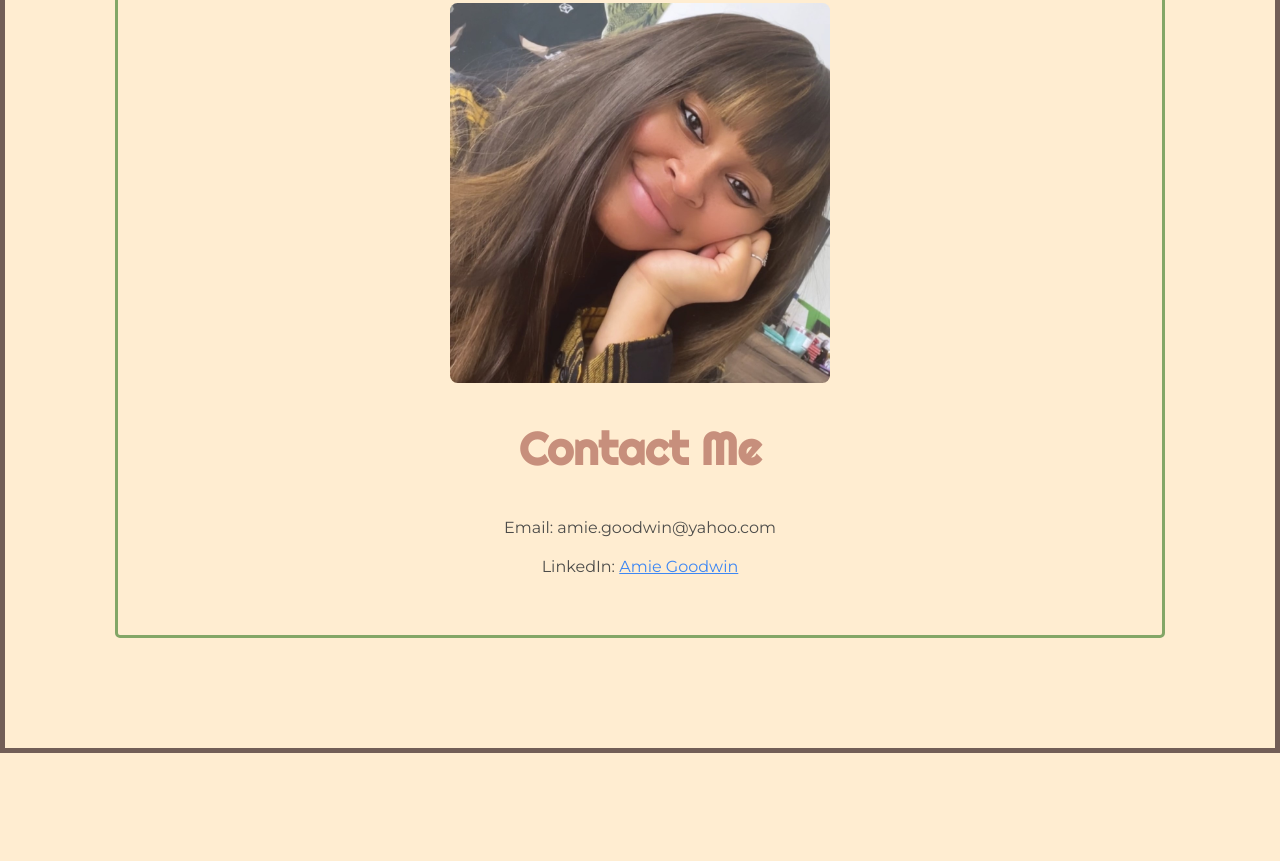
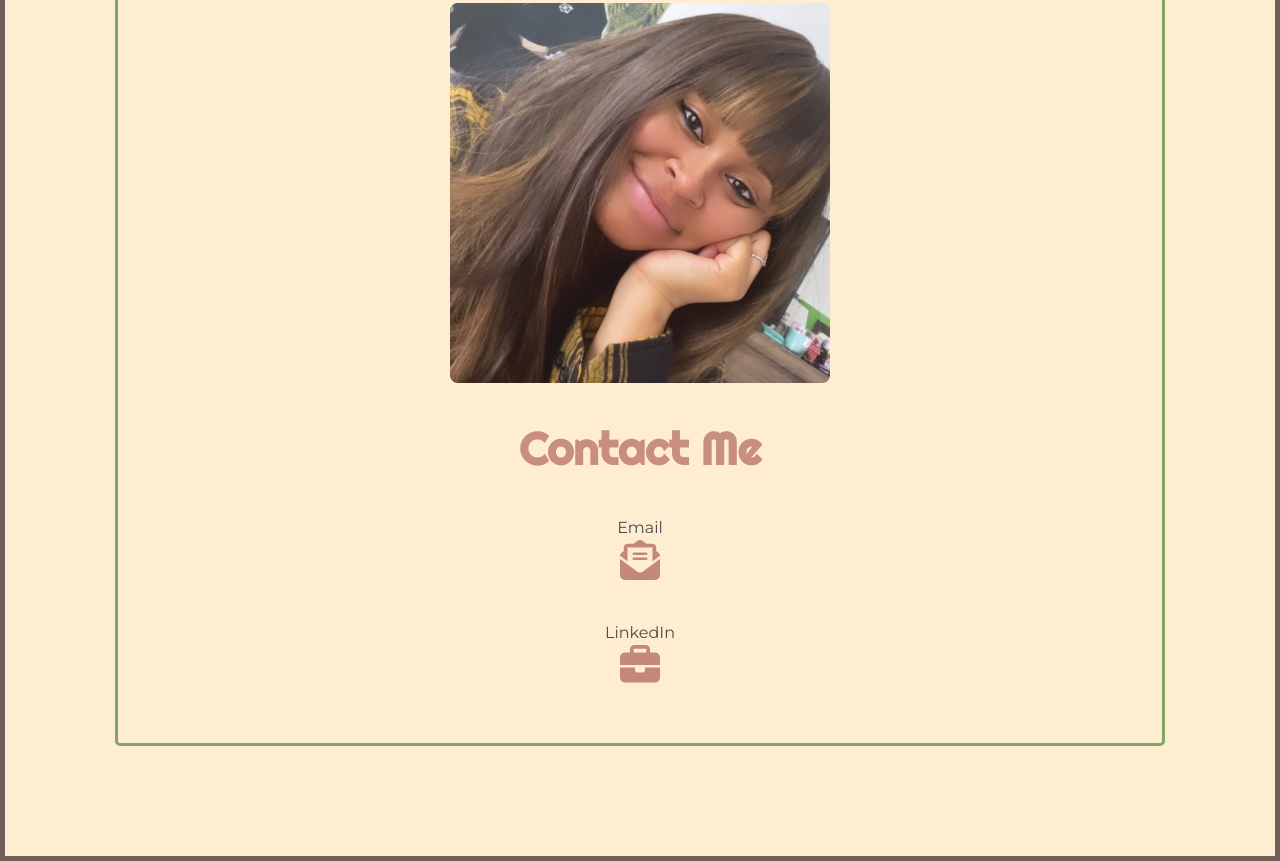
Before and after one commit to immitrina/portfolio-project, a plain HTML site: page contact-me.html in a window 1280 px wide. Shown: the part 318-1179 px from the top of the page. Before the commit the page ends 1071 px from the top, so only its background shows below. Drawn offline with nearby package versions, Linux system fonts and the light colour scheme.

Commit message:
mailto link and icons added to contact page

```diff
--- a/contact-me.html
+++ b/contact-me.html
@@ -77,12 +77,20 @@
             <br />
             <h3>Contact Me</h3>
             <ul>
-              <li>Email: amie.goodwin@yahoo.com</li>
               <li>
-                LinkedIn:
+                Email
+                <br />
+                <a href="mailto:amie.goodwin@yahoo.com"
+                  ><i class="fa-solid fa-envelope-open-text"></i
+                ></a>
+              </li>
+              <br />
+              <li>
+                LinkedIn
+                <br />
                 <a href="https://www.linkedin.com/in/amie-goodwin-735856249/"
-                  >Amie Goodwin</a
-                >
+                  ><i class="fa-solid fa-briefcase"></i
+                ></a>
               </li>
             </ul>
           </div>
--- a/style/portfolio.css
+++ b/style/portfolio.css
@@ -74,9 +74,18 @@ img {
   border-radius: 2%;
 }
 
+a {
+  color: var(--secondary-color);
+}
+
 a:hover {
   transition: all 500ms ease-in;
   opacity: 0.6;
+}
+
+i {
+  font-size: 40px;
+  color: var(--secondary-color);
 }
 
 .mini-bio-headers {
```
